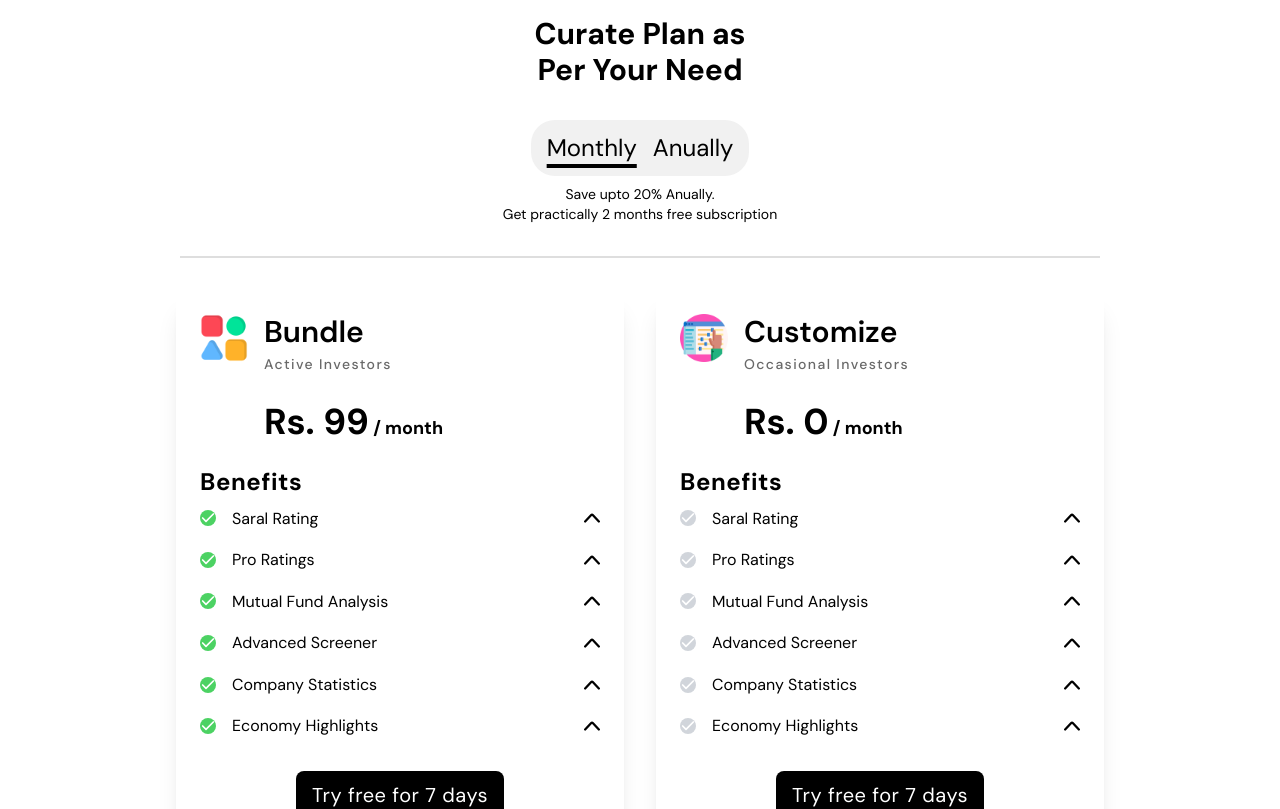
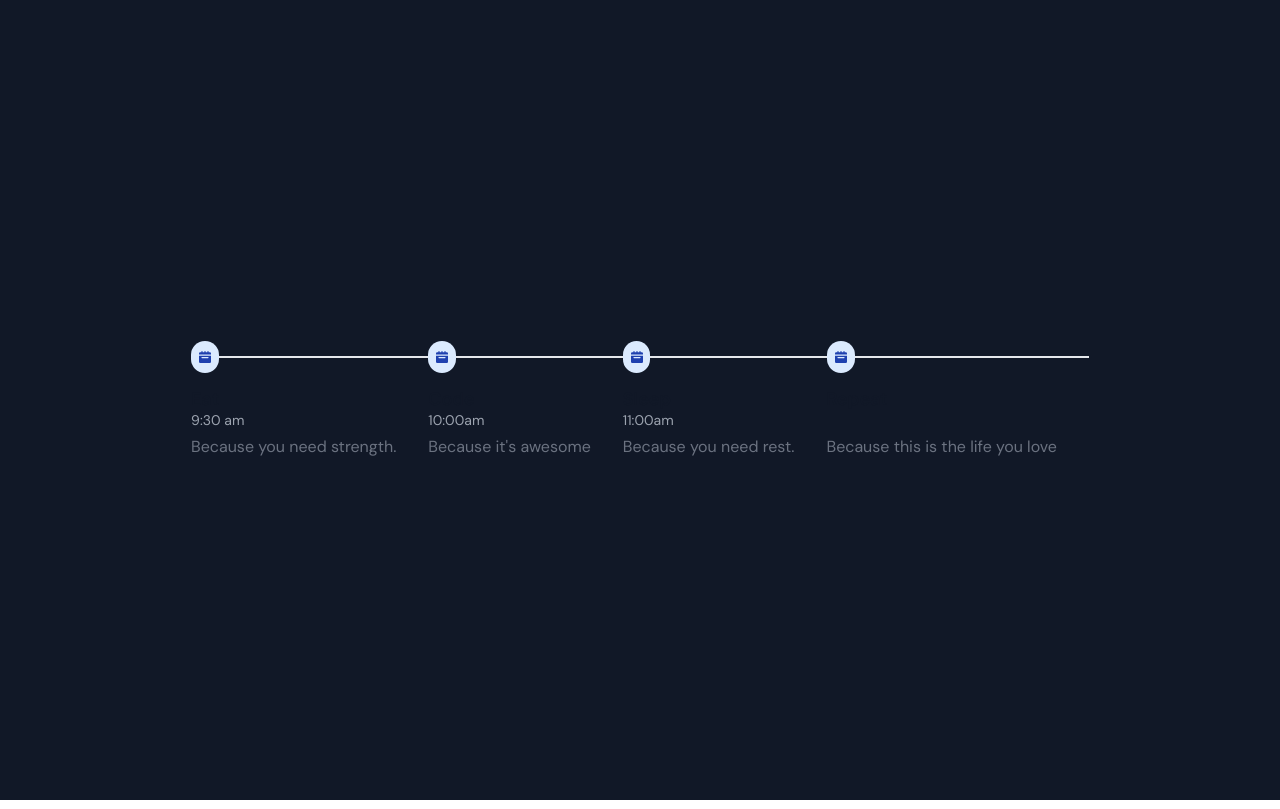
Before and after one commit to nishanbudhathoki2266/sarallagani, a React (Vite) app in the folder plan-cards/: page / in a window 1280 px wide. Shown: the top 809 px of the page. Built offline with nearby package versions, Linux system fonts and the light colour scheme.

Commit message:
Completed the timeline feature

```diff
--- a/plan-cards/src/App.jsx
+++ b/plan-cards/src/App.jsx
@@ -1,10 +1,12 @@
 import { Fragment } from "react";
-import DetailCheckout from "./pages/DetailCheckout";
+// import DetailCheckout from "./pages/DetailCheckout";
+import Timeline from "./components/Timeline";
 
 const App = () => {
   return (
     <Fragment>
-      <DetailCheckout />
+      {/* <DetailCheckout />*/}
+      <Timeline />
     </Fragment>
   );
 };
--- /dev/null
+++ b/plan-cards/src/components/Timeline.jsx
@@ -0,0 +1,126 @@
+function Timeline() {
+  return (
+    <div className="h-screen bg-gray-900 p-6 text-white flex sm:justify-center items-center">
+      {/* Timeline starts here */}
+      <ol className="items-center sm:flex">
+        <li className="relative mb-6 sm:mb-0">
+          <div className="flex items-center">
+            <div className="z-10 flex items-center justify-center w-8 h-8 bg-blue-100 rounded-full dark:bg-blue-900">
+              <svg
+                className="w-3 h-3 text-blue-800 dark:text-blue-300"
+                aria-hidden="true"
+                xmlns="http://www.w3.org/2000/svg"
+                fill="currentColor"
+                viewBox="0 0 20 20"
+              >
+                <path d="M20 4a2 2 0 0 0-2-2h-2V1a1 1 0 0 0-2 0v1h-3V1a1 1 0 0 0-2 0v1H6V1a1 1 0 0 0-2 0v1H2a2 2 0 0 0-2 2v2h20V4ZM0 18a2 2 0 0 0 2 2h16a2 2 0 0 0 2-2V8H0v10Zm5-8h10a1 1 0 0 1 0 2H5a1 1 0 0 1 0-2Z" />
+              </svg>
+            </div>
+            <div className="hidden sm:flex w-full bg-gray-200 h-0.5 dark:bg-gray-700"></div>
+          </div>
+          <div className="mt-3 sm:pr-8">
+            <h3 className="text-lg font-semibold text-gray-900 dark:text-white">
+              Eat
+            </h3>
+            <time className="block mb-2 text-sm font-normal leading-none text-gray-400 dark:text-gray-500">
+              9:30 am
+            </time>
+            <p className="text-base font-normal text-gray-500 dark:text-gray-400">
+              Because you need strength.
+            </p>
+          </div>
+        </li>
+
+        {/* Another item */}
+        <li className="relative mb-6 sm:mb-0">
+          <div className="flex items-center">
+            <div className="z-10 flex items-center justify-center w-8 h-8 bg-blue-100 rounded-full dark:bg-blue-900">
+              <svg
+                className="w-3 h-3 text-blue-800 dark:text-blue-300"
+                aria-hidden="true"
+                xmlns="http://www.w3.org/2000/svg"
+                fill="currentColor"
+                viewBox="0 0 20 20"
+              >
+                <path d="M20 4a2 2 0 0 0-2-2h-2V1a1 1 0 0 0-2 0v1h-3V1a1 1 0 0 0-2 0v1H6V1a1 1 0 0 0-2 0v1H2a2 2 0 0 0-2 2v2h20V4ZM0 18a2 2 0 0 0 2 2h16a2 2 0 0 0 2-2V8H0v10Zm5-8h10a1 1 0 0 1 0 2H5a1 1 0 0 1 0-2Z" />
+              </svg>
+            </div>
+            <div className="hidden sm:flex w-full bg-gray-200 h-0.5 dark:bg-gray-700"></div>
+          </div>
+          <div className="mt-3 sm:pr-8">
+            <h3 className="text-lg font-semibold text-gray-900 dark:text-white">
+              Code
+            </h3>
+            <time className="block mb-2 text-sm font-normal leading-none text-gray-400 dark:text-gray-500">
+              10:00am
+            </time>
+            <p className="text-base font-normal text-gray-500 dark:text-gray-400">
+              Because it's awesome
+            </p>
+          </div>
+        </li>
+
+        {/* Another item */}
+        <li className="relative mb-6 sm:mb-0">
+          <div className="flex items-center">
+            <div className="z-10 flex items-center justify-center w-8 h-8 bg-blue-100 rounded-full dark:bg-blue-900">
+              <svg
+                className="w-3 h-3 text-blue-800 dark:text-blue-300"
+                aria-hidden="true"
+                xmlns="http://www.w3.org/2000/svg"
+                fill="currentColor"
+                viewBox="0 0 20 20"
+              >
+                <path d="M20 4a2 2 0 0 0-2-2h-2V1a1 1 0 0 0-2 0v1h-3V1a1 1 0 0 0-2 0v1H6V1a1 1 0 0 0-2 0v1H2a2 2 0 0 0-2 2v2h20V4ZM0 18a2 2 0 0 0 2 2h16a2 2 0 0 0 2-2V8H0v10Zm5-8h10a1 1 0 0 1 0 2H5a1 1 0 0 1 0-2Z" />
+              </svg>
+            </div>
+            <div className="hidden sm:flex w-full bg-gray-200 h-0.5 dark:bg-gray-700"></div>
+          </div>
+          <div className="mt-3 sm:pr-8">
+            <h3 className="text-lg font-semibold text-gray-900 dark:text-white">
+              Sleep
+            </h3>
+            <time className="block mb-2 text-sm font-normal leading-none text-gray-400 dark:text-gray-500">
+              11:00am
+            </time>
+            <p className="text-base font-normal text-gray-500 dark:text-gray-400">
+              Because you need rest.
+            </p>
+          </div>
+        </li>
+
+        {/* Another item */}
+        <li className="relative mb-6 sm:mb-0">
+          <div className="flex items-center">
+            <div className="z-10 flex items-center justify-center w-8 h-8 bg-blue-100 rounded-full dark:bg-blue-900">
+              <svg
+                className="w-3 h-3 text-blue-800 dark:text-blue-300"
+                aria-hidden="true"
+                xmlns="http://www.w3.org/2000/svg"
+                fill="currentColor"
+                viewBox="0 0 20 20"
+              >
+                <path d="M20 4a2 2 0 0 0-2-2h-2V1a1 1 0 0 0-2 0v1h-3V1a1 1 0 0 0-2 0v1H6V1a1 1 0 0 0-2 0v1H2a2 2 0 0 0-2 2v2h20V4ZM0 18a2 2 0 0 0 2 2h16a2 2 0 0 0 2-2V8H0v10Zm5-8h10a1 1 0 0 1 0 2H5a1 1 0 0 1 0-2Z" />
+              </svg>
+            </div>
+            <div className="hidden sm:flex w-full bg-gray-200 h-0.5 dark:bg-gray-700"></div>
+          </div>
+          <div className="mt-3 sm:pr-8">
+            <h3 className="text-lg font-semibold text-gray-900 dark:text-white">
+              Repeat
+            </h3>
+            {/* In case we don't want to show some element and keep the style working - we must keep invisible property */}
+            <time className="block mb-2 text-sm font-normal leading-none text-gray-400 dark:text-gray-500 invisible">
+              9:30 am
+            </time>
+            <p className="text-base font-normal text-gray-500 dark:text-gray-400">
+              Because this is the life you love
+            </p>
+          </div>
+        </li>
+      </ol>
+    </div>
+  );
+}
+
+export default Timeline;
```
Also changed, not shown: plan-cards/public/timeline-images/meal.png (added).
